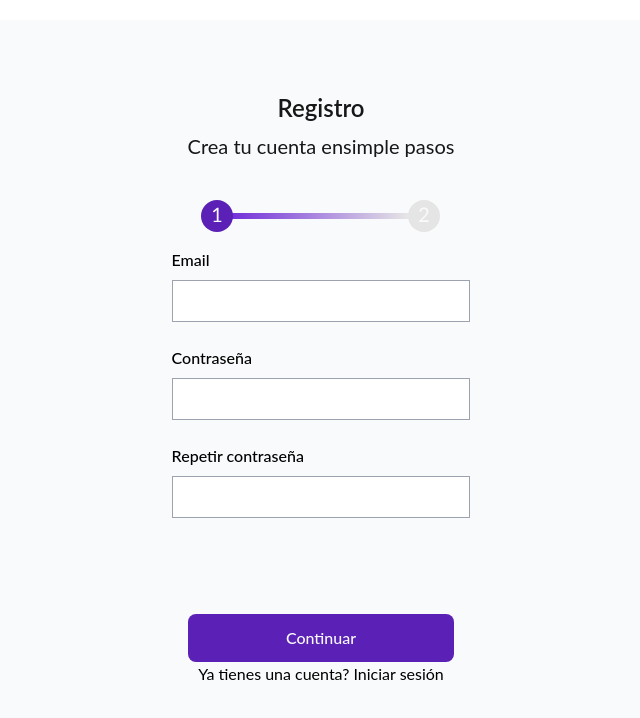
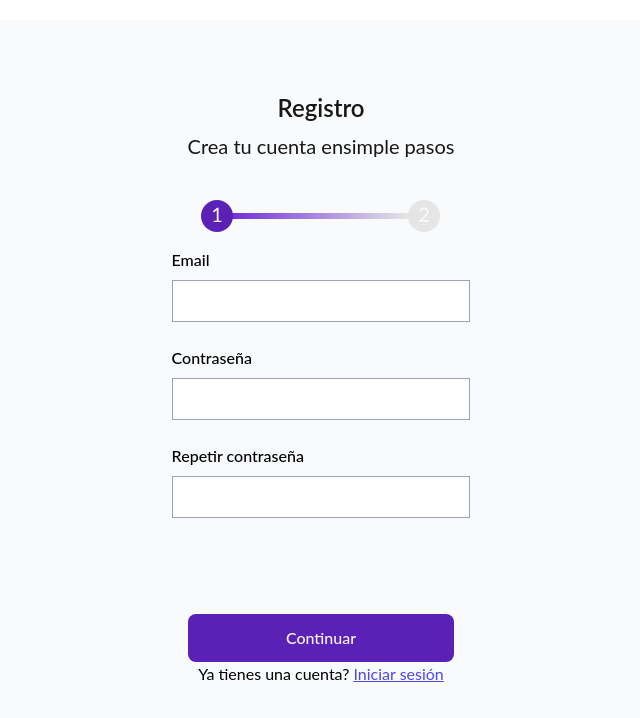
Before and after one commit to No-Country/c9-56-t-mern, a React (Vite) app in the folder frontend/: page /register in a window 1280 px wide. Shown: the top 718 px of the page, without its empty margins (319-959 px from the left). Built offline with nearby package versions, Linux system fonts and the light colour scheme; a web font is replaced by a local one.

Commit message:
add(components/): global-link class

```diff
--- a/frontend/src/components/registerForm/RegisterForm.jsx
+++ b/frontend/src/components/registerForm/RegisterForm.jsx
@@ -6,6 +6,7 @@ import StepNavigation from "../stepper/StepNavigation"
 import SimpleText from "../SimpleText/SimpleText"
 import Stepper1 from "../Stepper1and2/Stepper1"
 import Stepper2 from "../Stepper1and2/Stepper2"
+import "../../index.css"
 
 const RegisterForm = (props) => {
   const labelArray = ["Step 1", "Step 2"]
@@ -75,7 +76,8 @@ const RegisterForm = (props) => {
         Ya tienes una cuenta?{" "}
         <a
           href="/auth/login"
-        >
+          className="global-link"
+>
           Iniciar sesión
         </a>{" "}
       </p>
```
